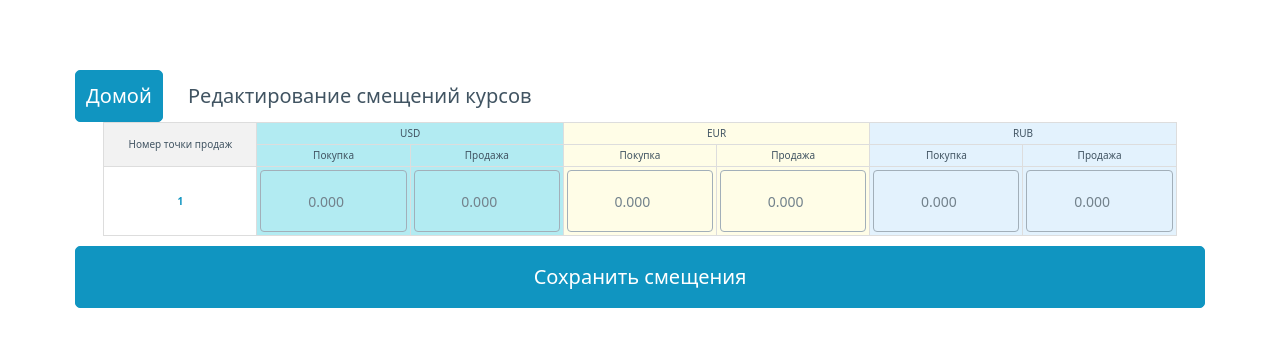
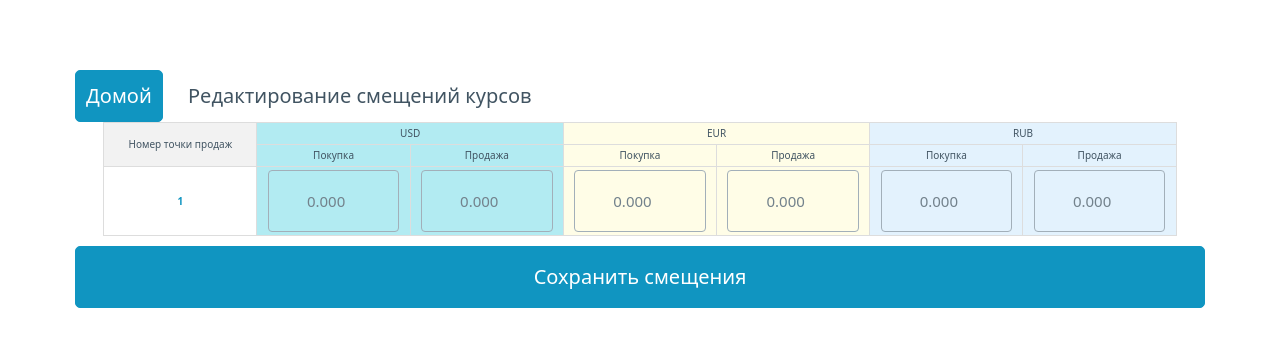
Before and after one commit to amstel1/elasticity, a FastAPI app: template templates/offset.html in a window 1280 px wide. Shown: the top 347 px of the page. Run offline with FastAPI, Linux system fonts and the light colour scheme; the template is opened without the code that fills it: most values are stand-ins (such as "Sample title", 1, 10 or a date in 2020).

Commit message:
Update offset.html

```diff
--- a/templates/offset.html
+++ b/templates/offset.html
@@ -61,14 +61,19 @@
         margin-bottom: 5px;
         margin-top: 20px;
     }
+    /* MODIFIED: Updated styles for input boxes */
     td input[type="number"] {
-    /* Pico overrides for inputs inside the table */
-    padding: 4px 8px;
-    font-size: 14px;
-    text-align: center;
-    border-radius: 4px;
-    margin-bottom: 0; /* Important: remove default pico margin */
-}
+        /* Pico overrides for inputs inside the table */
+        width: 90%;          /* Make the box narrower */
+        padding: 2px;        /* Reduce vertical padding */
+        font-size: 15px;     /* Make the font slightly bigger */
+        text-align: center;
+        border-radius: 4px;
+        margin: 0 auto;      /* Center the input within the cell */
+        display: block;
+        box-sizing: border-box;
+        margin-bottom: 0;    /* Important: remove default pico margin */
+    }
 </style>
 <body>
 
@@ -141,5 +146,39 @@
         </form>
     </main>
 
+    <!-- ADDED: JavaScript for client-side validation -->
+    <script>
+        document.addEventListener('DOMContentLoaded', function() {
+            const form = document.querySelector('form.form-container');
+            if (form) {
+                form.addEventListener('submit', function(event) {
+                    const inputs = form.querySelectorAll('input[type="number"]');
+                    let firstInvalidInput = null;
+
+                    for (const input of inputs) {
+                        const value = input.value.trim();
+                        // We only validate if the field is not empty.
+                        // An empty value is considered valid (meaning no offset).
+                        if (value !== '' && !isFinite(value)) {
+                            event.preventDefault(); // Stop form submission
+                            input.style.border = '2px solid red'; // Highlight the invalid field
+                            if (!firstInvalidInput) {
+                                firstInvalidInput = input;
+                            }
+                        } else {
+                            // Reset border for valid fields
+                            input.style.border = '';
+                        }
+                    }
+
+                    if (firstInvalidInput) {
+                        alert('Пожалуйста, введите корректные числовые значения. Недопустимые поля выделены красным.');
+                        firstInvalidInput.focus(); // Focus on the first invalid field
+                    }
+                });
+            }
+        });
+    </script>
+
 </body>
 </html>
```
